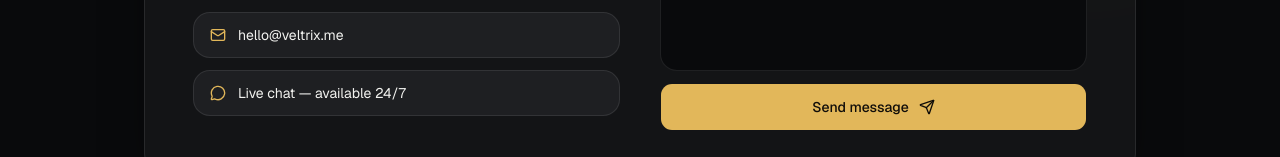
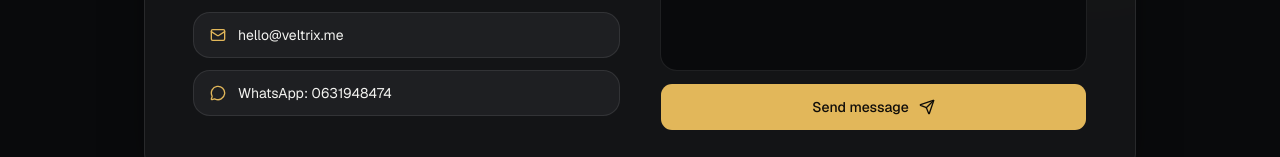
Before and after one commit to hq5xn9cq48-svg/store, a Next.js app: page / in a window 1280 px wide. Shown: the part 6470-6627 px from the top of the page. Built offline with nearby package versions, Linux system fonts and the light colour scheme.

Commit message:
Add WhatsApp contact link

```diff
--- a/components/contact-section.tsx
+++ b/components/contact-section.tsx
@@ -40,11 +40,13 @@ export function ContactSection() {
                   hello@veltrix.me
                 </a>
                 <a
-                  href="#contact"
+                  href="https://wa.me/212631948474"
+                  target="_blank"
+                  rel="noreferrer"
                   className="flex items-center gap-3 rounded-xl border border-border bg-secondary px-4 py-3 text-sm text-foreground transition-colors hover:border-[color:var(--gold)]/40"
                 >
                   <MessageCircle className="h-4 w-4 text-gold" />
-                  Live chat — available 24/7
+                  WhatsApp: 0631948474
                 </a>
               </div>
             </div>
```
